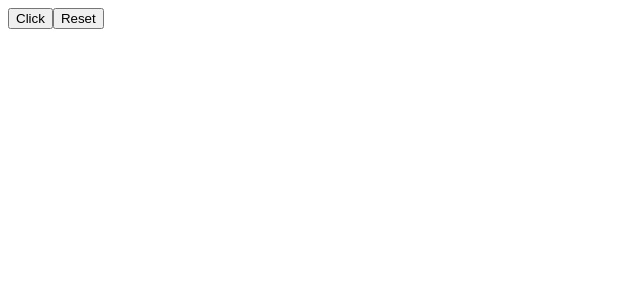
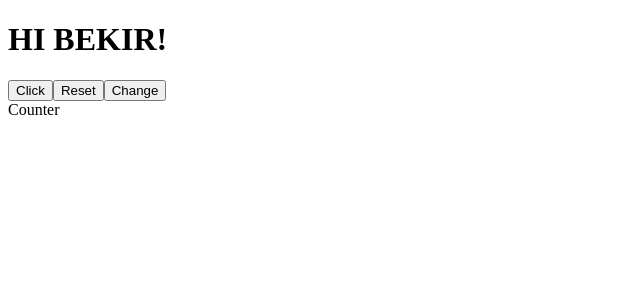
Before and after one commit to Bskasan/React_Practises, a React (Create React App) app in the folder rc_05_events-usestatehook/: page / in a window 1280 px wide. Shown: the top 300 px of the page, without its empty margins (0-640 px from the left). Built offline with nearby package versions, Linux system fonts and the light colour scheme.

Commit message:
counter useState 1

```diff
--- a/rc_05_events-usestatehook/package.json
+++ b/rc_05_events-usestatehook/package.json
@@ -6,6 +6,7 @@
     "@testing-library/jest-dom": "^5.14.1",
     "@testing-library/react": "^13.0.0",
     "@testing-library/user-event": "^13.2.1",
+    "bootstrap": "^5.2.3",
     "react": "^18.2.0",
     "react-dom": "^18.2.0",
     "react-scripts": "5.0.1",
--- a/rc_05_events-usestatehook/src/App.js
+++ b/rc_05_events-usestatehook/src/App.js
@@ -1,9 +1,11 @@
 import Event from "./components/1-events/Event";
+import Counter from "./components/2-classComponent/Counter";
 
 function App() {
   return (
     <div>
       <Event />
+      <Counter />
     </div>
   );
 }
--- a/rc_05_events-usestatehook/src/components/1-events/Event.jsx
+++ b/rc_05_events-usestatehook/src/components/1-events/Event.jsx
@@ -20,8 +20,18 @@ const Event = () => {
     console.log(msg);
   };
 
+  function handleChange() {
+    text = "Hello React!";
+    console.log(text);
+  }
+
+  //? Static variable (by Default...)
+  //! We need to emphasize this one is not static, but it's dynamic.
+  let text = "Hi Bekir!";
+
   return (
     <div>
+      <h1>{text.toUpperCase()}</h1>
       <button onClick={handleClick}>Click</button>
       {/* By using Arrow function here, you will avoid by default invoking. */}
 
@@ -31,6 +41,8 @@ const Event = () => {
       <button onClick={() => handleReset("Please clear the text!")}>
         Reset
       </button>
+
+      <button onClick={handleChange}> Change</button>
     </div>
   );
 };
--- /dev/null
+++ b/rc_05_events-usestatehook/src/components/2-classComponent/Counter.jsx
@@ -0,0 +1,20 @@
+//* ================= CLASS COMPONENTS AND STATE ====================
+//* React'da Class-Component'ler ES6 class yapisina dayanmaktadir.
+//* Cok fazla boilerplate kod icermektedir.
+//* Ancak Class-Component'ler React'da state'leri barindiran ilk component yapisidir.
+//* State, aslinda bir component hakkinda bilgi tutan bir React nesnesidir.
+//* Bir componentin state'i zaman icerisinde degisebilir.
+//* State her degistiginde React bu componenti yeninden render eder.
+//* Bir state'e baslangıc degeri constructor metodu icersinde this.state ile atanabilir
+//* constructor'in disinda state, setState() metodu ile degistilebilir.
+//* ====================================================================
+
+import React from "react";
+
+export class Counter extends React.Component {
+  render() {
+    return <div>Counter</div>;
+  }
+}
+
+export default Counter;
```
Also changed, not shown: 1 other file (tests, documents, lock files or other folders).
